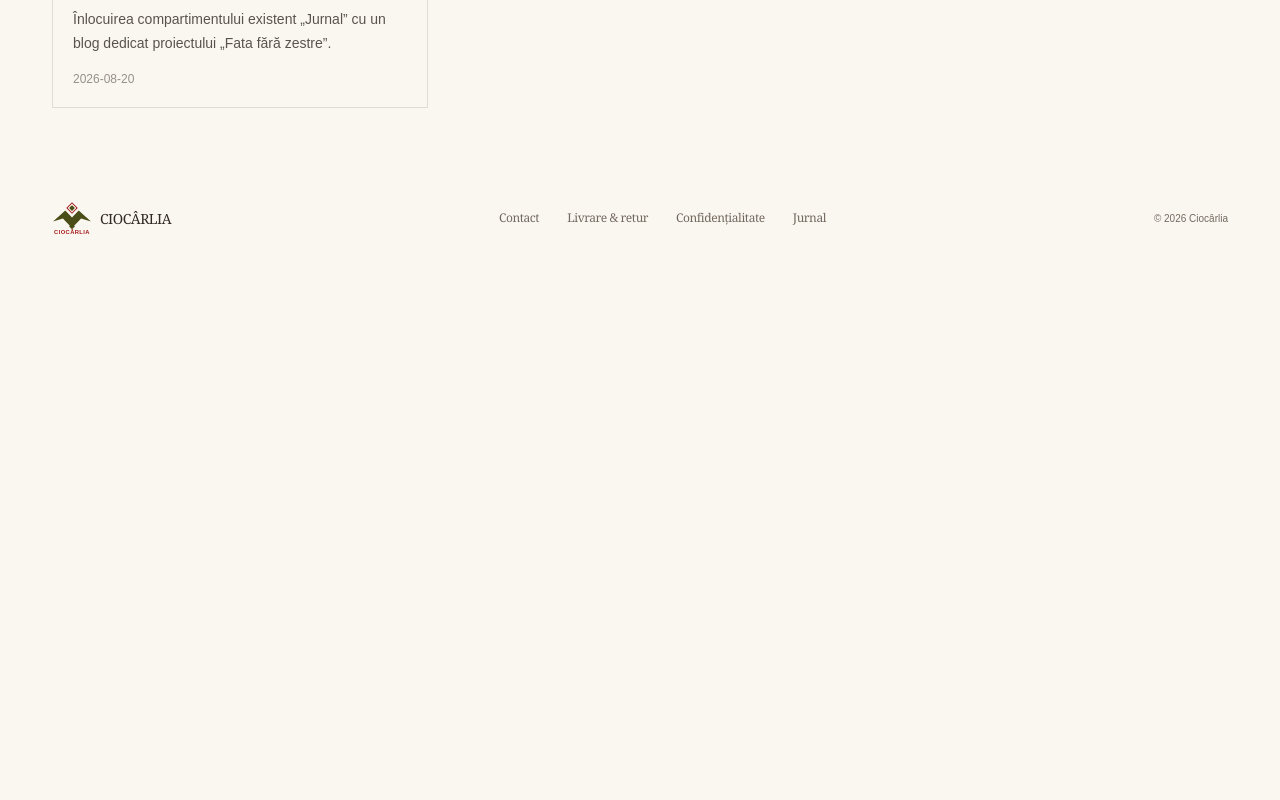
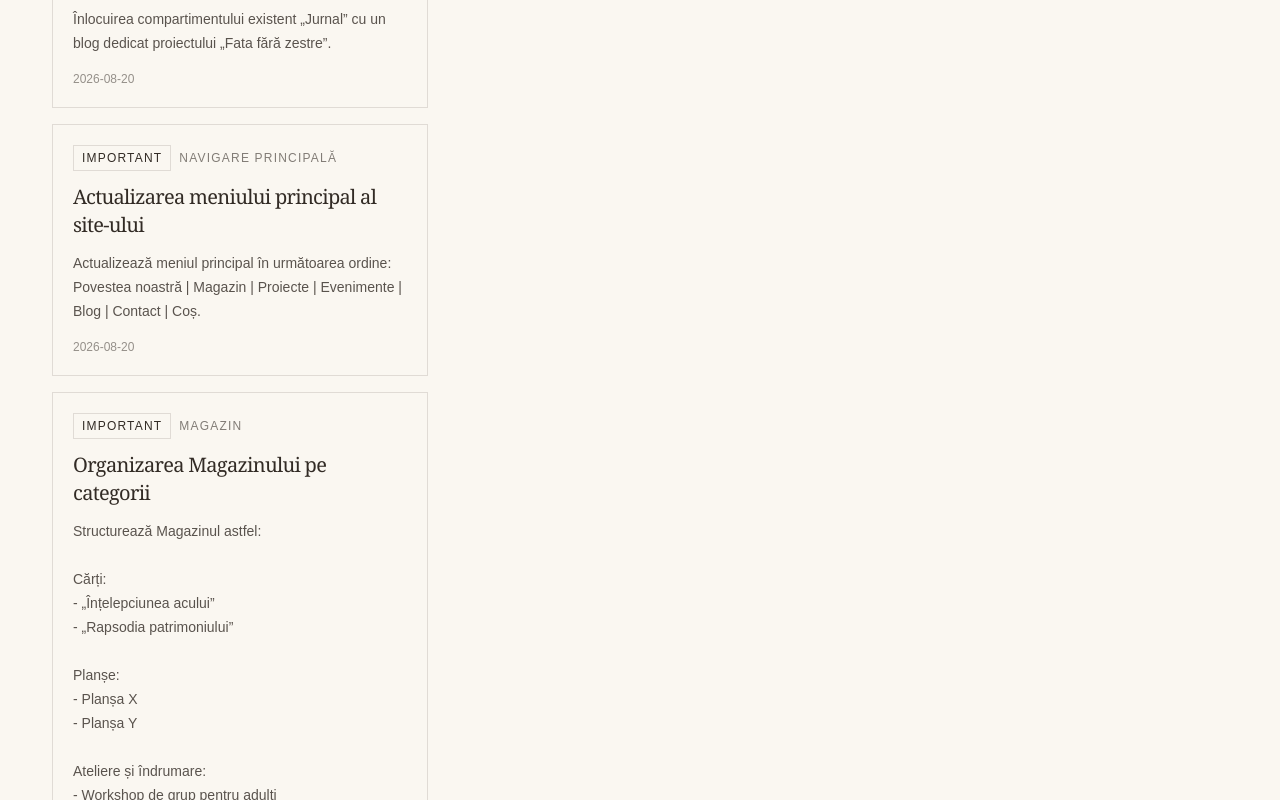
Before and after one commit to dianaroscach/lia.md, a Next.js app: page /taskuri in a window 1280 px wide. Shown: the part 480-1280 px from the top of the page. Before the commit the page ends 800 px from the top, so only its background shows below. Built offline with nearby package versions, Linux system fonts and the light colour scheme; no server answers.

Commit message:
Add navigation and shop structure tasks

```diff
--- a/src/data/dianaTasks.ts
+++ b/src/data/dianaTasks.ts
@@ -24,4 +24,24 @@ export const dianaTasks: DianaTask[] = [
     priority: "important",
     createdAt: "2026-08-20",
   },
+  {
+    id: "actualizare-meniu-principal",
+    title: "Actualizarea meniului principal al site-ului",
+    page: "Navigare principală",
+    description:
+      "Actualizează meniul principal în următoarea ordine: Povestea noastră | Magazin | Proiecte | Evenimente | Blog | Contact | Coș.",
+    status: "de_facut",
+    priority: "important",
+    createdAt: "2026-08-20",
+  },
+  {
+    id: "organizare-magazin-categorii",
+    title: "Organizarea Magazinului pe categorii",
+    page: "Magazin",
+    description:
+      "Structurează Magazinul astfel:\n\nCărți:\n- „Înțelepciunea acului”\n- „Rapsodia patrimoniului”\n\nPlanșe:\n- Planșa X\n- Planșa Y\n\nAteliere și îndrumare:\n- Workshop de grup pentru adulți\n- Workshop pentru copii\n- Îndrumare individuală\n\nNu afișa toate cele șapte produse direct în meniul principal. Păstrează gruparea pe categorii pentru claritate și extindere ulterioară.",
+    status: "de_facut",
+    priority: "important",
+    createdAt: "2026-08-20",
+  },
 ];
```
